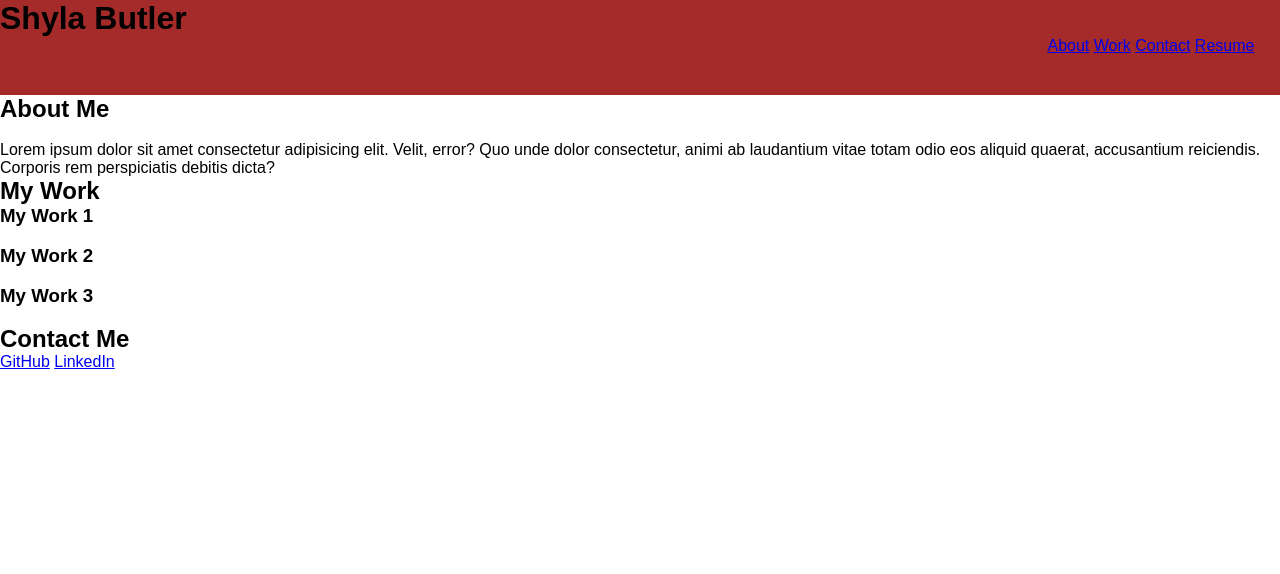
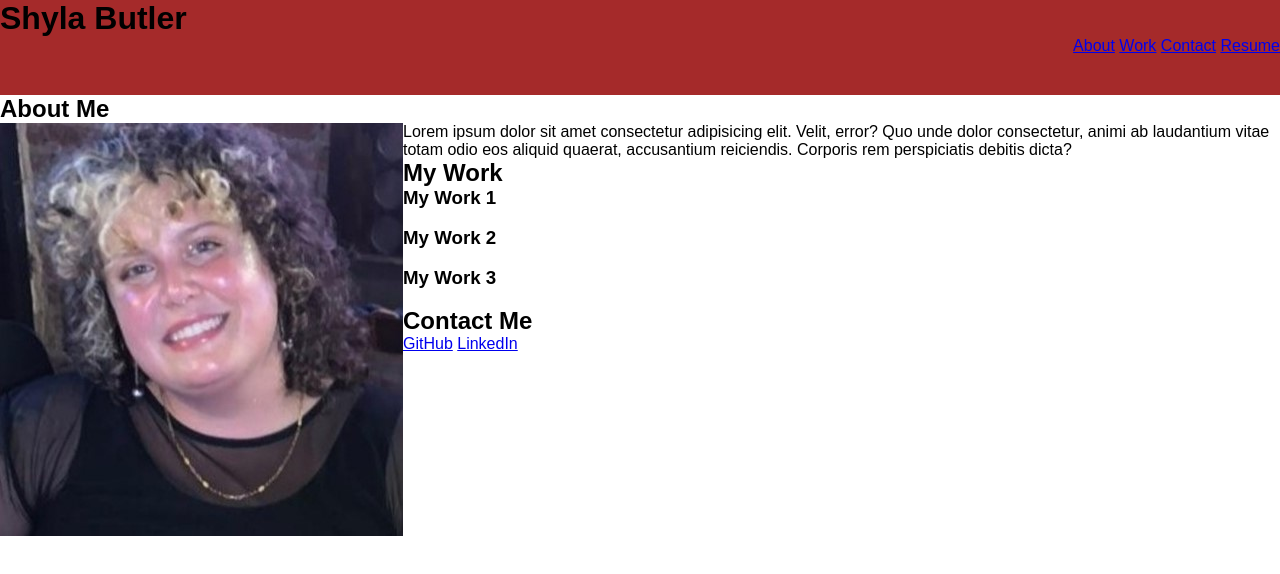
Before and after one commit to sailorshy94/css-portfolio-assignment, a plain HTML site: page index.html in a window 1280 px wide. Drawn offline with Linux system fonts and the light colour scheme.

Commit message:
started styling rules for id=about and added profile pic to img tag

```diff
--- a/assets/css/styles.css
+++ b/assets/css/styles.css
@@ -23,5 +23,12 @@ h1{
 
 nav {
     text-align: end;
-    padding-right: 2%;
 }
+
+#about {
+
+}
+
+#about img{
+    float: left;
+}
--- a/index.html
+++ b/index.html
@@ -16,8 +16,7 @@
             <a href="#about">About</a>
             <a href="#work">Work</a>
             <a href="#contact">Contact</a>
-            <a
-                href="https://docs.google.com/document/d/151HIruTIODcgk5gxlpZU8YBM7mm3rqWou40RAaLyRaU/edit?usp=sharing">Resume</a>
+            <a href="https://docs.google.com/document/d/151HIruTIODcgk5gxlpZU8YBM7mm3rqWou40RAaLyRaU/edit?usp=sharing">Resume</a>
         </nav>
     </header>
 
@@ -26,7 +25,7 @@
             <section id="about">
                 <h2>About Me</h2>
                 <div>
-                    <img src="" />
+                    <img src="./assets/images/pfp for portfolio.jpg" alt="A picture of Shyla" />
                     <p>Lorem ipsum dolor sit amet consectetur adipisicing elit. Velit, error? Quo unde dolor
                         consectetur,
                         animi ab laudantium vitae totam odio eos aliquid quaerat, accusantium reiciendis. Corporis rem
```
Also changed, not shown: assets/images/pfp for portfolio.jpg (added).
